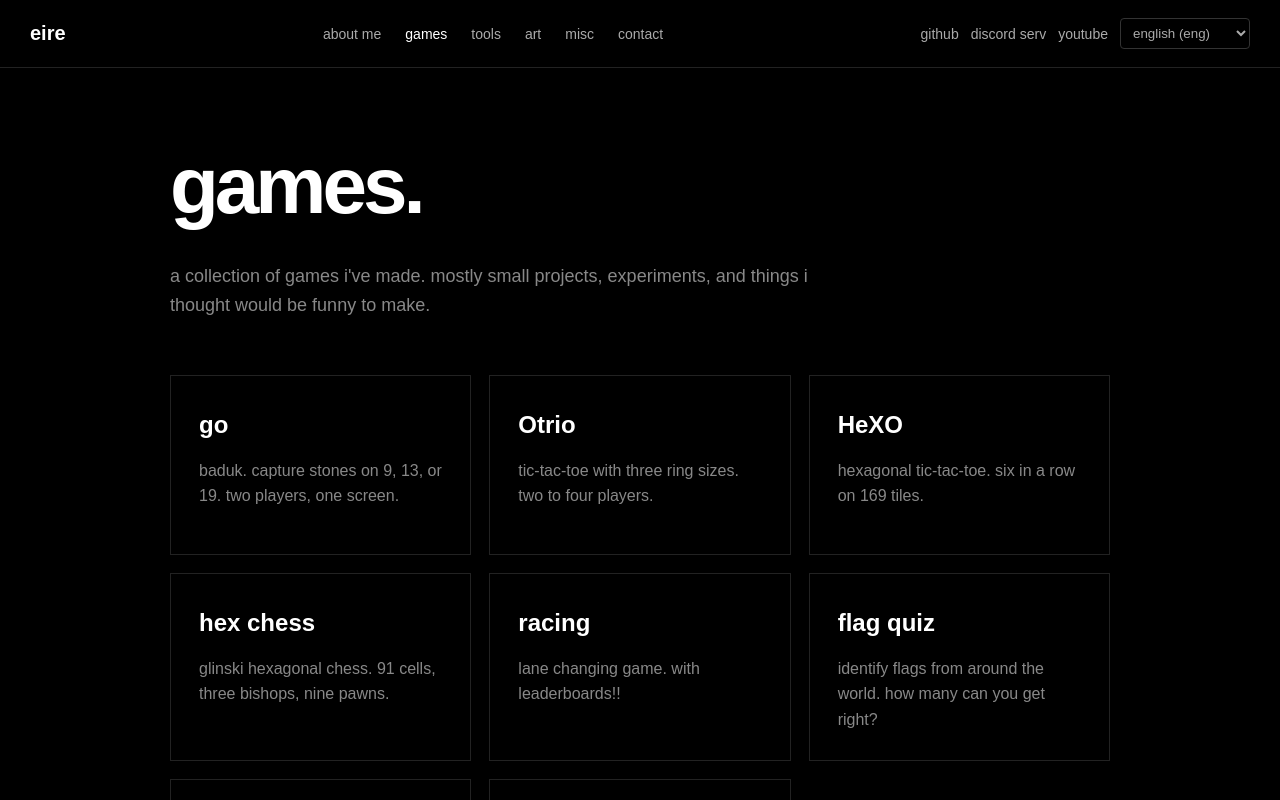
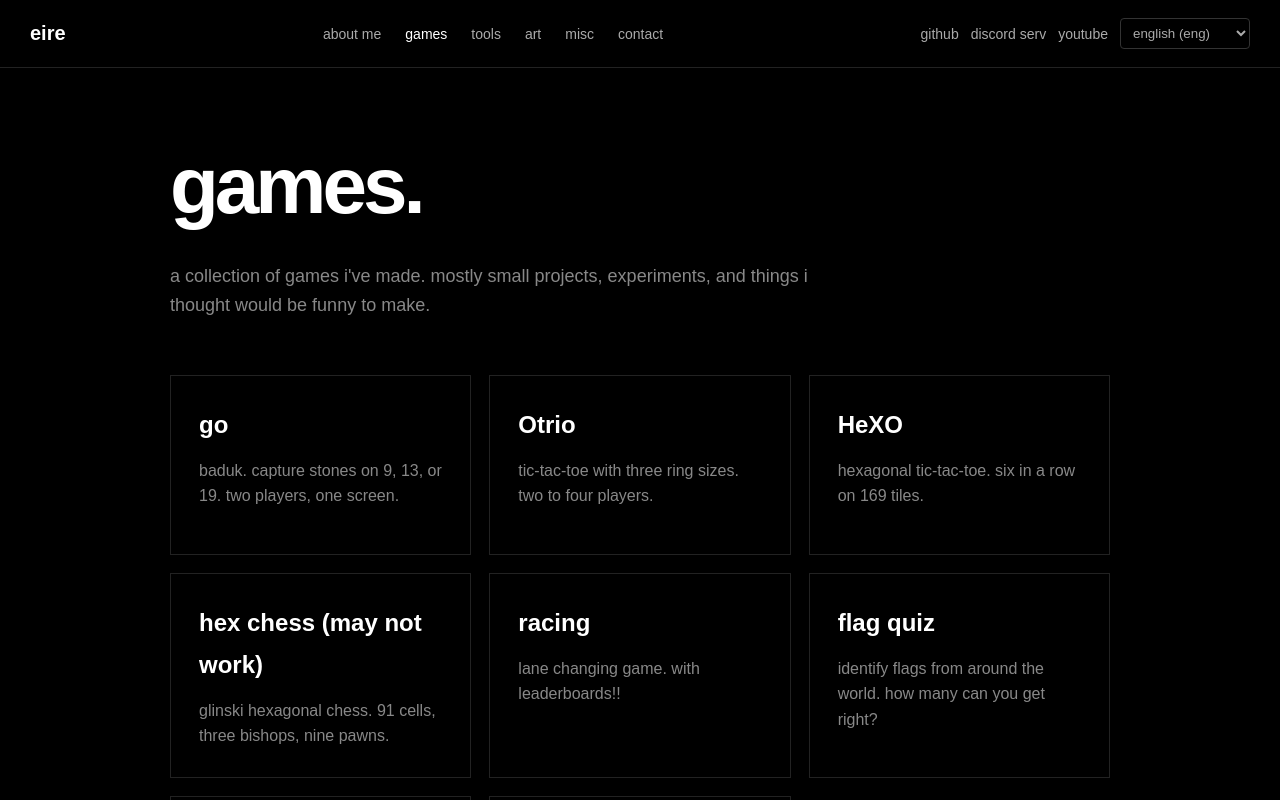
Before and after one commit to eireq/eireq.github.io, a Vue app: page /games in a window 1280 px wide. Shown: the top 800 px of the page. Built offline with nearby package versions, Linux system fonts and the light colour scheme.

Commit message:
v2.7.5.2 funny little chess wont work i am so infuriated

```diff
--- a/src/views/GamesView.vue
+++ b/src/views/GamesView.vue
@@ -23,7 +23,7 @@
       </router-link>
 
       <router-link class="game" to="/games/hexchess">
-        <h2>{{ t("games.hexchess") }}</h2>
+        <h2>{{ t("games.hexchess") }} (may not work)</h2>
         <p>{{ t("games.hexchessText") }}</p>
       </router-link>
 
--- a/src/views/HexChessView.vue
+++ b/src/views/HexChessView.vue
@@ -3,7 +3,7 @@
     <aside class="panel">
       <header class="top">
         <div>
-          <h1>hex chess</h1>
+          <h1>hex chess (may not work)</h1>
           <p class="sub">glinski · 91 cells · three bishops</p>
         </div>
         <router-link class="back" to="/games">games</router-link>
```
